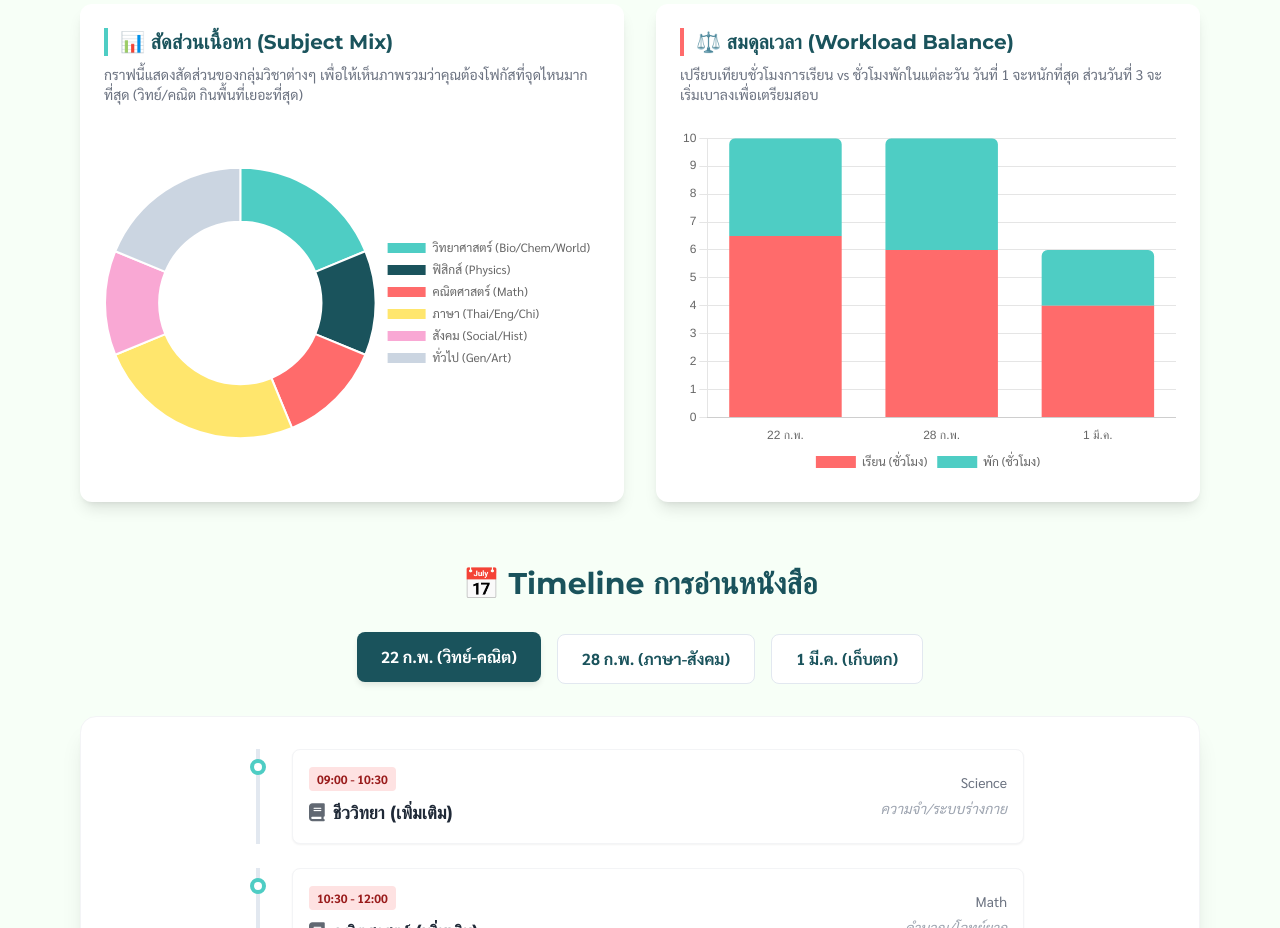
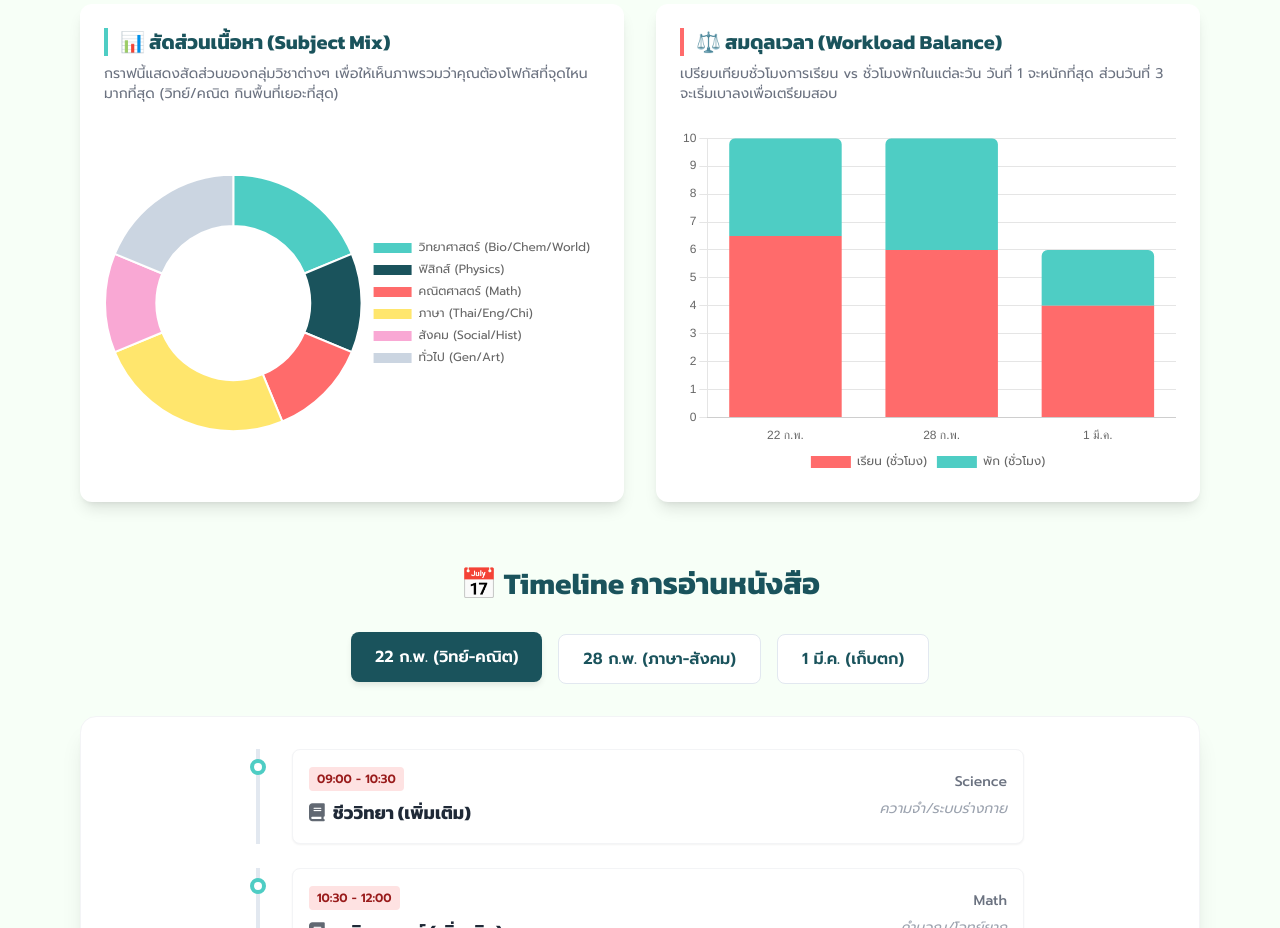
Before and after one commit to alongkonan/FightTogetherProject, a plain HTML site: page final69/index.html in a window 1280 px wide. Shown: the part 820-1748 px from the top of the page. Drawn offline with nearby package versions, Linux system fonts and the light colour scheme.

Commit message:
Update index.html

```diff
--- a/final69/index.html
+++ b/final69/index.html
@@ -5,8 +5,8 @@
     <meta name="viewport" content="width=device-width, initial-scale=1.0">
     <title>Final Exam Infographic - ตารางเตรียมสอบปลายภาค</title>
 
-    <!-- Google Fonts: Sarabun (Thai) & Montserrat (Headings) -->
-    <link href="https://fonts.googleapis.com/css2?family=Montserrat:wght@700;800&family=Sarabun:wght@300;400;600;700&display=swap" rel="stylesheet">
+    <!-- Google Fonts: Prompt (Thai Body) & Kanit (Headings) -->
+    <link href="https://fonts.googleapis.com/css2?family=Kanit:wght@500;700&family=Prompt:wght@300;400;500;600&display=swap" rel="stylesheet">
 
     <!-- Tailwind CSS -->
     <script src="https://cdn.tailwindcss.com"></script>
@@ -29,13 +29,13 @@
 
     <style>
         body {
-            font-family: 'Sarabun', sans-serif;
+            font-family: 'Prompt', sans-serif;
             background-color: #F7FFF7;
             color: #2D3748;
         }
 
         h1, h2, h3, h4, .kpi-number {
-            font-family: 'Montserrat', sans-serif;
+            font-family: 'Kanit', sans-serif;
         }
 
         /* Chart Container Styling - MANDATORY */
@@ -334,8 +334,8 @@
                 }
             },
             backgroundColor: 'rgba(26, 83, 92, 0.9)',
-            titleFont: { family: 'Sarabun', size: 14 },
-            bodyFont: { family: 'Sarabun', size: 12 },
+            titleFont: { family: 'Prompt', size: 14 },
+            bodyFont: { family: 'Prompt', size: 12 },
             padding: 12,
             cornerRadius: 8
         };
@@ -367,7 +367,7 @@
                     responsive: true,
                     maintainAspectRatio: false,
                     plugins: {
-                        legend: { position: 'right', labels: { font: { family: 'Sarabun' } } },
+                        legend: { position: 'right', labels: { font: { family: 'Prompt' } } },
                         tooltip: commonTooltipOptions
                     },
                     cutout: '60%'
@@ -403,7 +403,7 @@
                         y: { stacked: true, beginAtZero: true }
                     },
                     plugins: {
-                        legend: { position: 'bottom', labels: { font: { family: 'Sarabun' } } },
+                        legend: { position: 'bottom', labels: { font: { family: 'Prompt' } } },
                         tooltip: commonTooltipOptions
                     }
                 }
```
